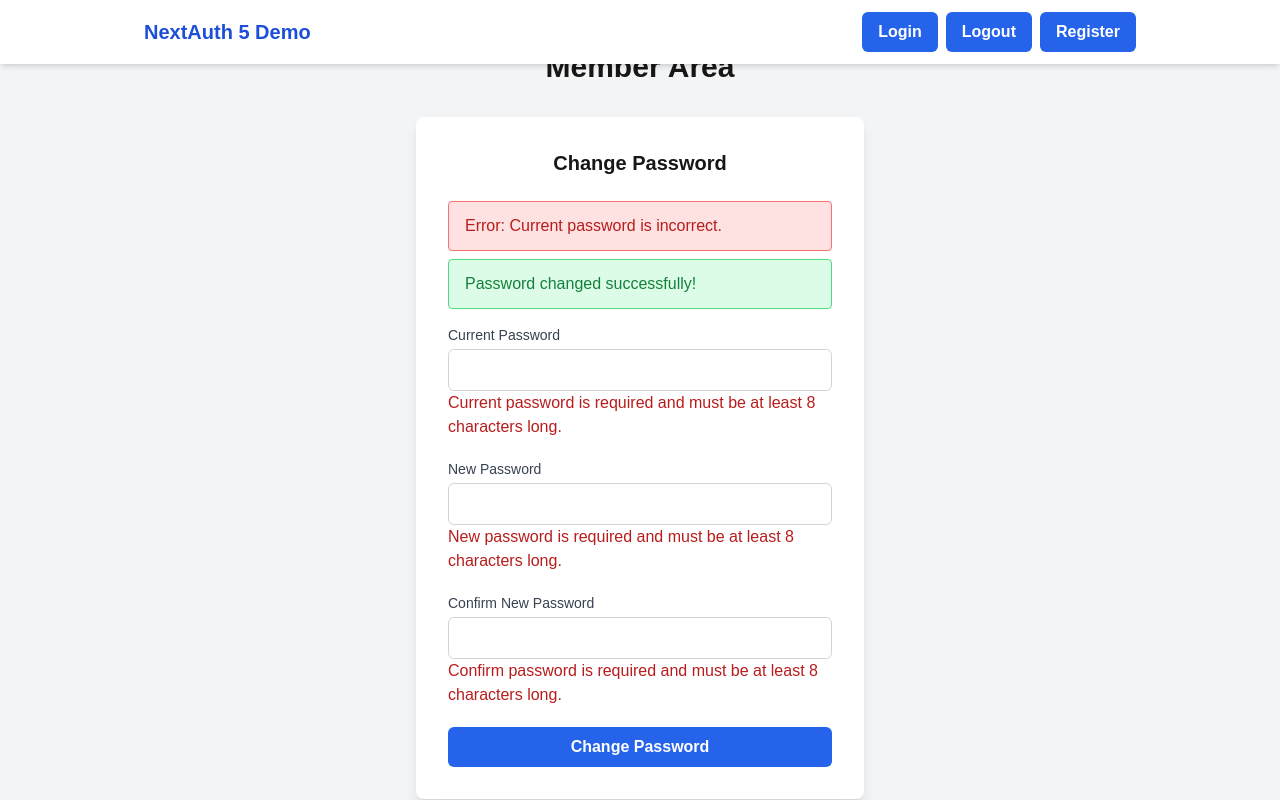
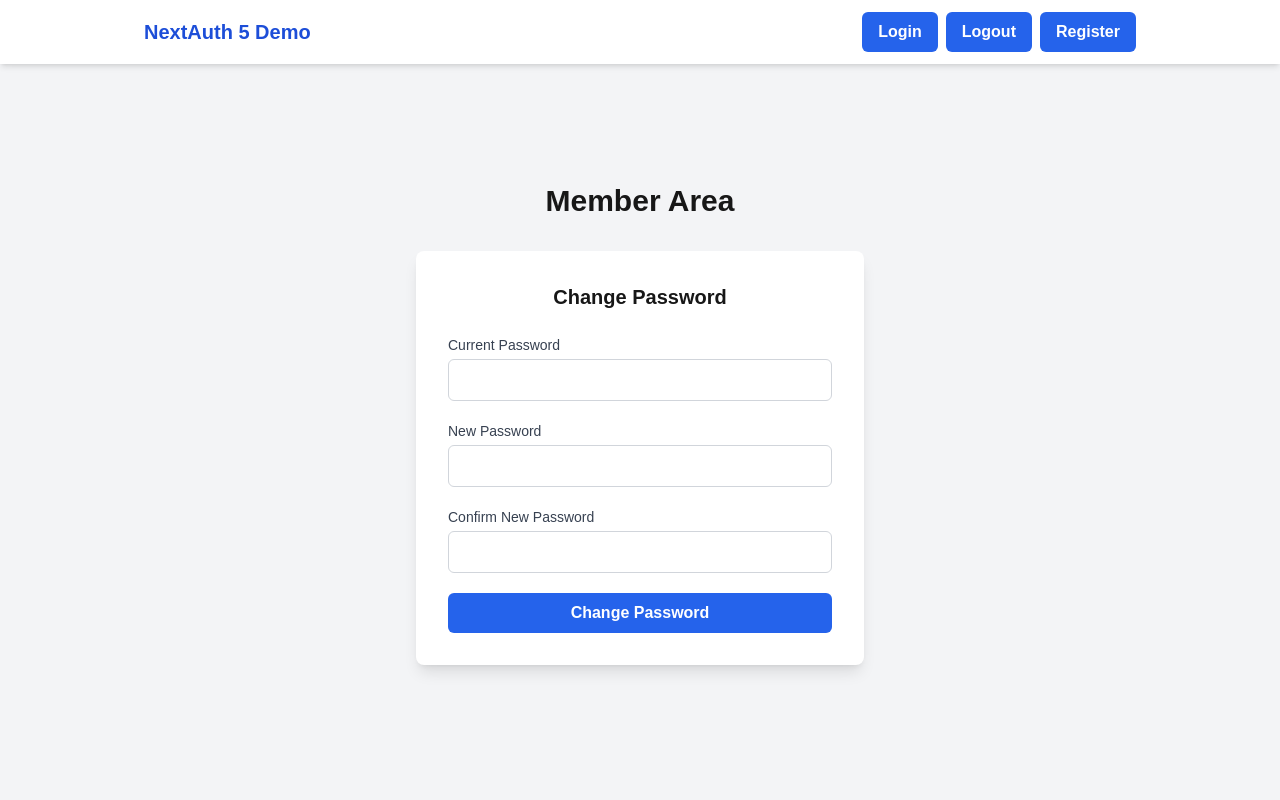
Before and after one commit to Pastelmood/NextAuth-Demo, a Next.js app: page /member in a window 1280 px wide. Built offline with nearby package versions, Linux system fonts and the light colour scheme.

Commit message:
feat(member): split change password form as component

```diff
--- a/app/member/page.tsx
+++ b/app/member/page.tsx
@@ -1,95 +1,10 @@
+import ChangePasswordForm from "@/components/change-password-form";
+
 export default function MemberPage() {
   return (
     <div className="flex flex-col items-center justify-center min-h-screen bg-gray-100 pt-12">
       <h1 className="text-3xl font-bold mb-8 text-center">Member Area</h1>
-      <div className="bg-white shadow-lg rounded-lg p-8 w-full max-w-md">
-        <h2 className="text-xl font-semibold mb-6 text-center">
-          Change Password
-        </h2>
-        {/* Alert placeholder */}
-        <div className="mb-4 space-y-2">
-          {/* Example error alert */}
-          <div className="bg-red-100 border border-red-400 text-red-700 px-4 py-3 rounded relative">
-            <span className="block sm:inline">
-              Error: Current password is incorrect.
-            </span>
-          </div>
-          {/* Example success alert */}
-          <div className="bg-green-100 border border-green-400 text-green-700 px-4 py-3 rounded relative">
-            <span className="block sm:inline">
-              Password changed successfully!
-            </span>
-          </div>
-        </div>
-        <form className="space-y-5">
-          <div>
-            <label
-              htmlFor="currentPassword"
-              className="block text-sm font-medium text-gray-700 mb-1"
-            >
-              Current Password
-            </label>
-            <input
-              type="password"
-              id="currentPassword"
-              name="currentPassword"
-              className="w-full px-4 py-2 border border-gray-300 rounded-md focus:outline-none focus:ring-2 focus:ring-blue-500"
-              required
-              autoComplete="current-password"
-            />
-            <p className="text-red-700">
-              Current password is required and must be at least 8 characters
-              long.
-            </p>
-          </div>
-          <div>
-            <label
-              htmlFor="newPassword"
-              className="block text-sm font-medium text-gray-700 mb-1"
-            >
-              New Password
-            </label>
-            <input
-              type="password"
-              id="newPassword"
-              name="newPassword"
-              className="w-full px-4 py-2 border border-gray-300 rounded-md focus:outline-none focus:ring-2 focus:ring-blue-500"
-              required
-              autoComplete="new-password"
-            />
-            <p className="text-red-700">
-              New password is required and must be at least 8 characters
-              long.
-            </p>
-          </div>
-          <div>
-            <label
-              htmlFor="confirmPassword"
-              className="block text-sm font-medium text-gray-700 mb-1"
-            >
-              Confirm New Password
-            </label>
-            <input
-              type="password"
-              id="confirmPassword"
-              name="confirmPassword"
-              className="w-full px-4 py-2 border border-gray-300 rounded-md focus:outline-none focus:ring-2 focus:ring-blue-500"
-              required
-              autoComplete="new-password"
-            />
-            <p className="text-red-700">
-              Confirm password is required and must be at least 8 characters
-              long.
-            </p>
-          </div>
-          <button
-            type="submit"
-            className="w-full bg-blue-600 hover:bg-blue-700 text-white font-semibold py-2 px-4 rounded-md transition-colors"
-          >
-            Change Password
-          </button>
-        </form>
-      </div>
+      <ChangePasswordForm />
     </div>
   );
 }
--- /dev/null
+++ b/components/change-password-form.tsx
@@ -0,0 +1,132 @@
+"use client";
+
+import {
+  ChangePasswordAction,
+  FormState,
+} from "@/actions/change-password-action";
+import { useActionState } from "react";
+
+const initialState: FormState = {
+  success: undefined,
+};
+
+export default function ChangePasswordForm() {
+  const [formState, formAction] = useActionState(
+    ChangePasswordAction,
+    initialState
+  );
+
+  return (
+    <div className="bg-white shadow-lg rounded-lg p-8 w-full max-w-md">
+      <h2 className="text-xl font-semibold mb-6 text-center">
+        Change Password
+      </h2>
+      {/* Alert placeholder */}
+      <div className="mb-4 space-y-2">
+        {formState.success !== undefined && formState.message && (
+          <div
+            className={`${
+              formState.success
+                ? "bg-green-100 border border-green-400 text-green-700"
+                : "bg-red-100 border border-red-400 text-red-700"
+            } px-4 py-3 rounded relative`}
+          >
+            <span className="block sm:inline">{formState.message}</span>
+          </div>
+        )}
+      </div>
+      <form className="space-y-5" action={formAction}>
+        <div>
+          <label
+            htmlFor="currentPassword"
+            className="block text-sm font-medium text-gray-700 mb-1"
+          >
+            Current Password
+          </label>
+          <input
+            type="password"
+            id="currentPassword"
+            name="currentPassword"
+            className="w-full px-4 py-2 border border-gray-300 rounded-md focus:outline-none focus:ring-2 focus:ring-blue-500"
+            required
+            autoComplete="current-password"
+            defaultValue={formState.currentPassword}
+          />
+
+          {formState.success === false &&
+            formState.fieldMessage?.includes("Current password") && (
+              <p className="text-red-700">
+                Current password is required and must be at least 8 characters
+                long.
+              </p>
+            )}
+        </div>
+        <div>
+          <label
+            htmlFor="newPassword"
+            className="block text-sm font-medium text-gray-700 mb-1"
+          >
+            New Password
+          </label>
+          <input
+            type="password"
+            id="newPassword"
+            name="newPassword"
+            className="w-full px-4 py-2 border border-gray-300 rounded-md focus:outline-none focus:ring-2 focus:ring-blue-500"
+            required
+            autoComplete="new-password"
+            defaultValue={formState.newPassword}
+          />
+
+          {formState.success === false &&
+            formState.fieldMessage?.includes("New password") && (
+              <p className="text-red-700">
+                New password is required and must be at least 8 characters long.
+              </p>
+            )}
+
+          {formState.success === false &&
+            formState.fieldMessage?.includes("match") && (
+              <p className="text-red-700">Passwords do not match.</p>
+            )}
+        </div>
+        <div>
+          <label
+            htmlFor="confirmPassword"
+            className="block text-sm font-medium text-gray-700 mb-1"
+          >
+            Confirm New Password
+          </label>
+          <input
+            type="password"
+            id="confirmPassword"
+            name="confirmPassword"
+            className="w-full px-4 py-2 border border-gray-300 rounded-md focus:outline-none focus:ring-2 focus:ring-blue-500"
+            required
+            autoComplete="new-password"
+            defaultValue={formState.confirmPassword}
+          />
+
+          {formState.success === false &&
+            formState.fieldMessage?.includes("Confirm password") && (
+              <p className="text-red-700">
+                Confirm password is required and must be at least 8 characters
+                long.
+              </p>
+            )}
+
+          {formState.success === false &&
+            formState.fieldMessage?.includes("match") && (
+              <p className="text-red-700">Passwords do not match.</p>
+            )}
+        </div>
+        <button
+          type="submit"
+          className="w-full bg-blue-600 hover:bg-blue-700 text-white font-semibold py-2 px-4 rounded-md transition-colors"
+        >
+          Change Password
+        </button>
+      </form>
+    </div>
+  );
+}
```
